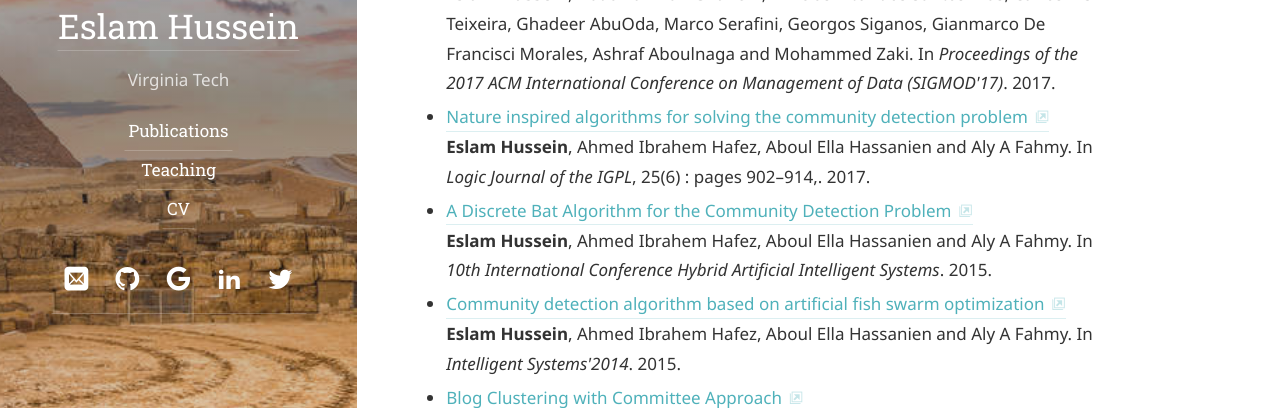
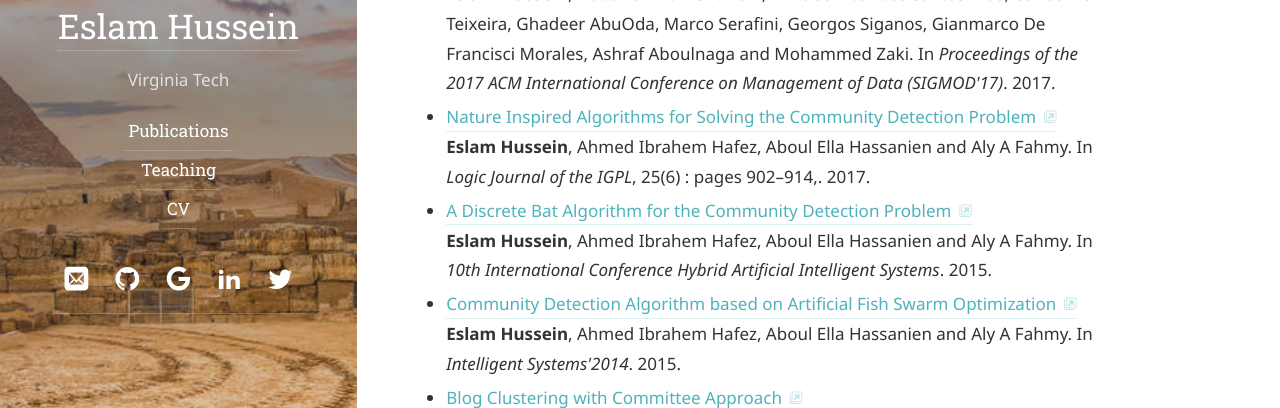
Before and after one commit to EslamAli86/eslamali86.github.io, a Jekyll site: the page built from publications.md, in a window 1280 px wide. Shown: the part 355-763 px from the top of the page. Built offline with Jekyll 4.4.1, drawn with Linux system fonts in a browser that asks for light colours; some web fonts are replaced.

```diff
--- a/_data/papers.yml
+++ b/_data/papers.yml
@@ -26,7 +26,7 @@ papers:
     selected: yes
     paper-type: article
     year: 2017
-    title: "Nature inspired algorithms for solving the community detection problem"
+    title: "Nature Inspired Algorithms for Solving the Community Detection Problem"
     authors: "<b>Eslam Hussein</b>, Ahmed Ibrahem Hafez, Aboul Ella Hassanien and Aly A Fahmy"
     journal: "Logic Journal of the IGPL"
     doc-url: https://academic.oup.com/jigpal/article/25/6/902/4565815
@@ -50,7 +50,7 @@ papers:
     selected: yes
     paper-type: inproceedings
     year: 2015
-    title: "Community detection algorithm based on artificial fish swarm optimization"
+    title: "Community Detection Algorithm based on Artificial Fish Swarm Optimization"
     authors: "<b>Eslam Hussein</b>, Ahmed Ibrahem Hafez, Aboul Ella Hassanien and Aly A Fahmy"
     booktitle: "Intelligent Systems'2014"
     doc-url: https://doi.org/10.1007/978-3-319-11310-4_44
```
